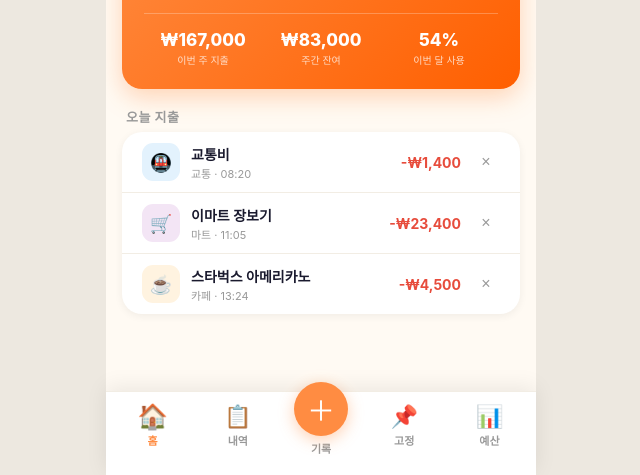
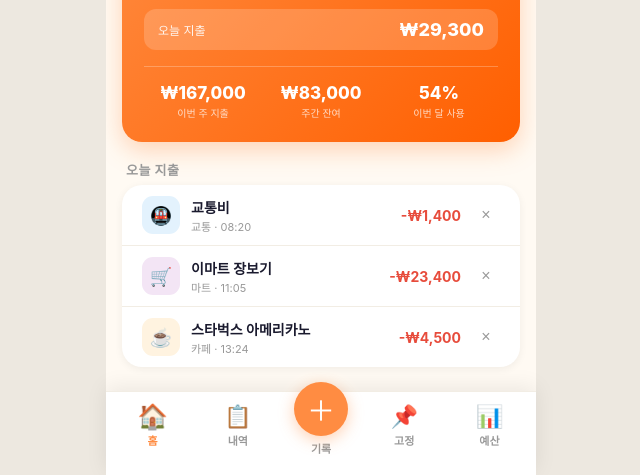
Before and after one commit to yeo-li/budget-book, a plain HTML site: page v3/index.html in a window 1280 px wide. Shown: the part 325-800 px from the top of the page, without its empty margins (319-959 px from the left). Drawn offline with Linux system fonts and the light colour scheme.

Commit message:
v3: 히어로 카드에 오늘 지출 금액 표시

```diff
--- a/v3/index.html
+++ b/v3/index.html
@@ -280,6 +280,10 @@ body{font-family:-apple-system,BlinkMacSystemFont,'Segoe UI',sans-serif;backgrou
     <div class="hero-lbl">오늘 쓸 수 있는 돈</div>
     <div class="hero-amt" id="hero-remaining">₩20,700</div>
     <div class="hero-sub" id="hero-sub">일 예산 ₩50,000 중 ₩29,300 사용</div>
+    <div style="margin-top:12px;background:rgba(255,255,255,.18);border-radius:12px;padding:10px 14px;display:flex;align-items:center;justify-content:space-between">
+      <span style="font-size:12px;opacity:.9">오늘 지출</span>
+      <span style="font-size:18px;font-weight:800" id="hero-spent">₩29,300</span>
+    </div>
     <div class="hero-row">
       <div class="hero-stat">
         <div class="hero-stat-v">₩167,000</div>
@@ -704,6 +708,9 @@ function updateHero() {
   const subEl = document.getElementById('hero-sub');
   const heroEl = document.querySelector('.hero');
   if (!remEl) return;
+  const spentEl = document.getElementById('hero-spent');
+  if (spentEl) spentEl.textContent = '₩' + spent.toLocaleString();
+
   if (remaining < 0) {
     remEl.textContent = '-₩' + Math.abs(remaining).toLocaleString();
     remEl.style.color = '#FFD0C0';
```
